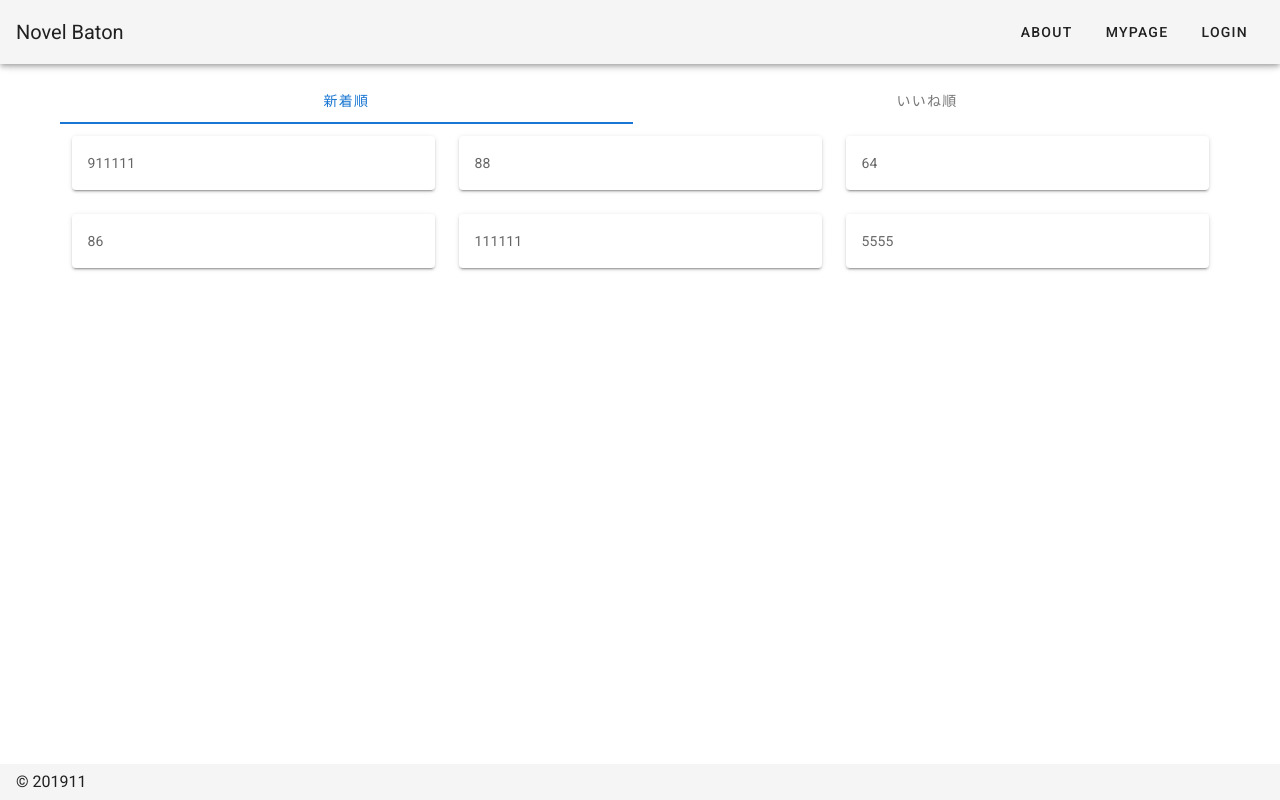
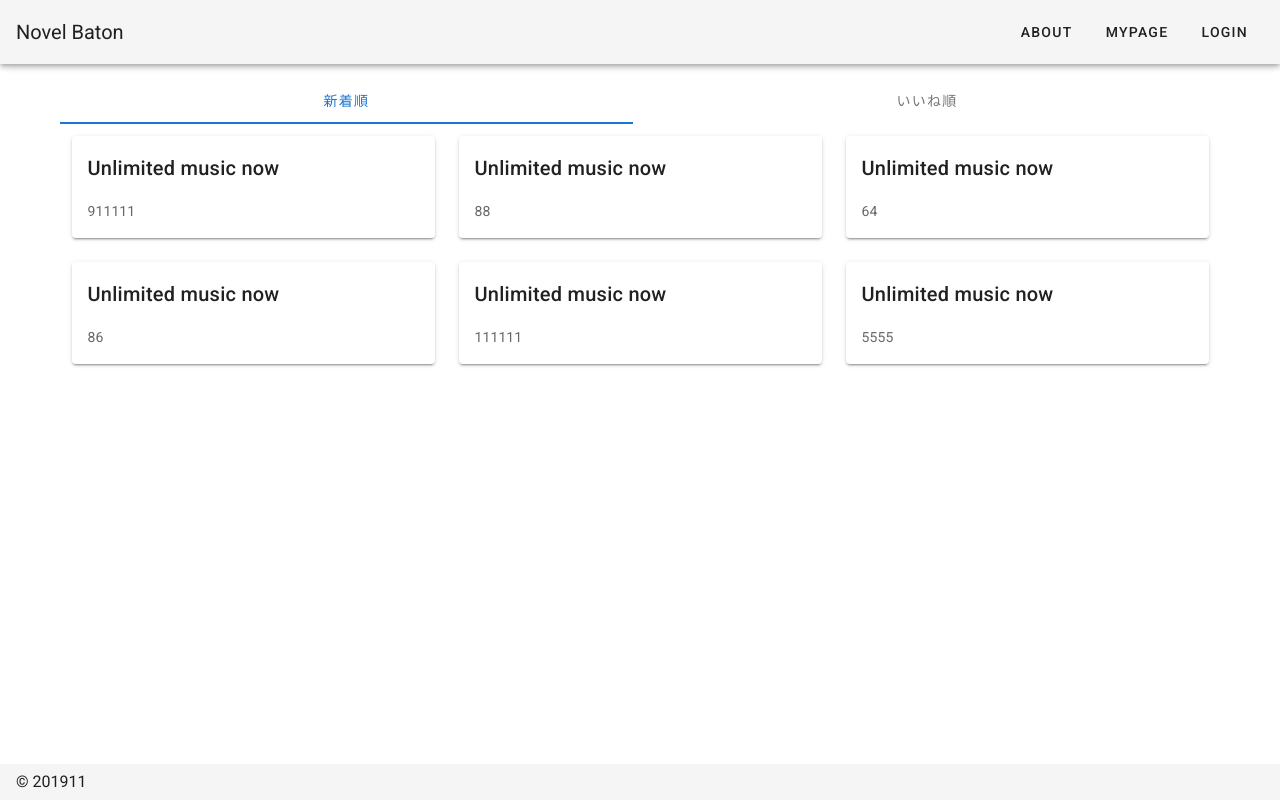
Before and after one commit to Jisedai-labo/novel-baton, a Nuxt app: page / in a window 1280 px wide. Built offline with nearby package versions, Linux system fonts and the light colour scheme.

Commit message:
finish title表示

```diff
--- a/pages/index.vue
+++ b/pages/index.vue
@@ -16,6 +16,9 @@
               class="d-flex"
             >
               <v-card width="100%">
+                <v-card-title>
+                  Unlimited music now
+                </v-card-title>
                 <v-card-text>
                   {{ t }}
                 </v-card-text>
@@ -25,9 +28,6 @@
         </v-container>
       </v-tab-item>
     </v-tabs-items>
-    <!-- <ul>
-      <li v-for="(item, index) in items" :key="index">{{ item.title }}</li>
-    </ul> -->
   </v-layout>
 </template>
 
```
